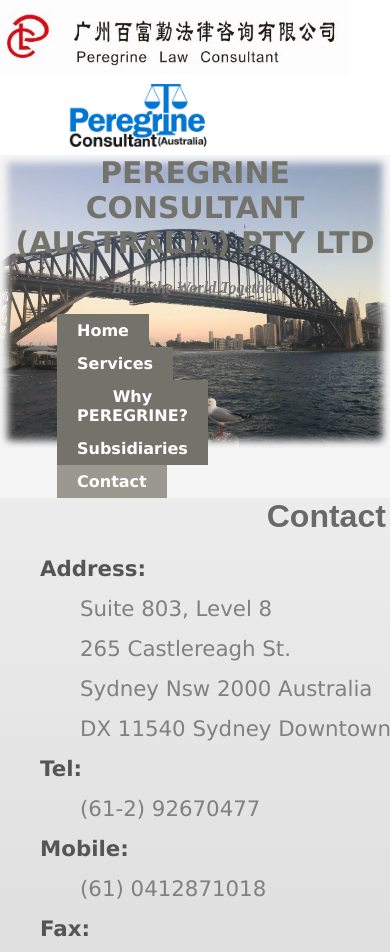
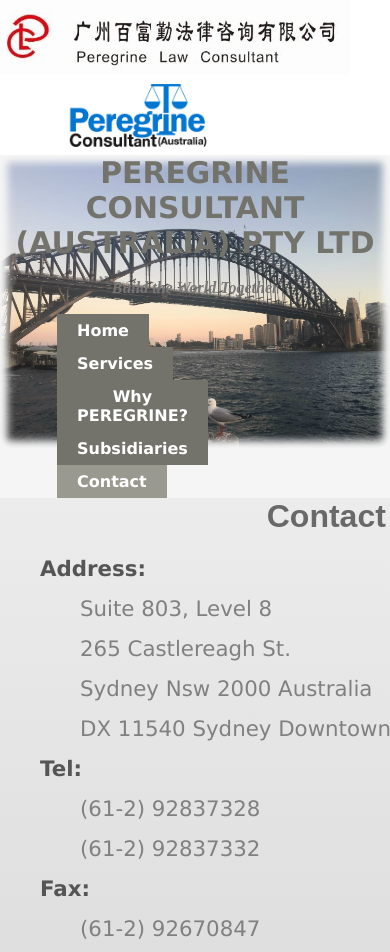
Before and after one commit to fufjvnvnf/Peregrine, a Flask app: page / in a window 390 px wide, after a click on "Contact"; the page is wider, and only the part inside the window is pictured. Shown: the top 952 px of that part. Run offline with Flask 2, Linux system fonts and the light colour scheme; some libraries are stand-ins or nearby versions.

Commit message:
updated telephone

```diff
--- a/templates/index.html
+++ b/templates/index.html
@@ -146,12 +146,8 @@
             </li>
             <li>Tel:
                 <ul>
-                    <li>        (61-2) 92670477 </li>
-                </ul>
-            </li>
-            <li>Mobile:
-                <ul>
-                    <li>        (61) 0412871018 </li>
+                    <li>        (61-2) 92837328 </li>
+                    <li>        (61-2) 92837332 </li>
                 </ul>
             </li>
             <li> Fax:
```
